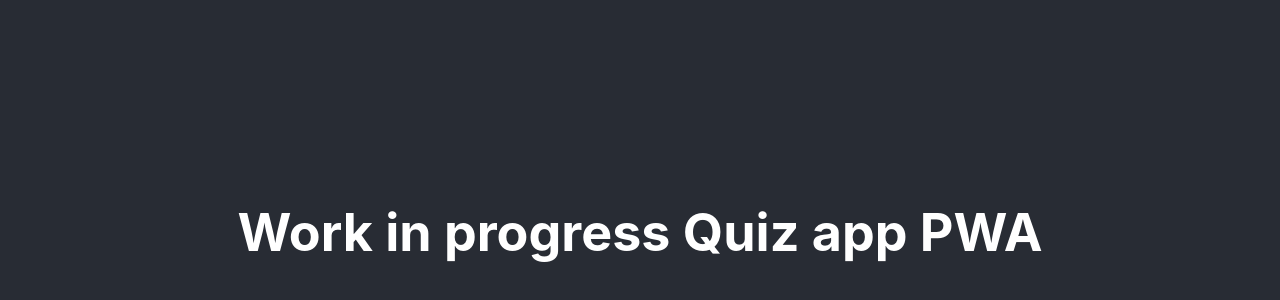
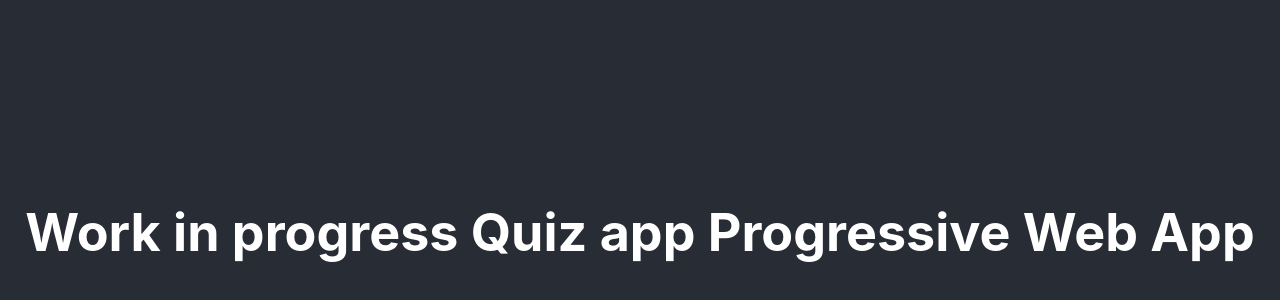
Before and after one commit to iMuhammadUmer/quiz-app-pwa, a React (Create React App) app: page / in a window 1280 px wide. Shown: the part 168-468 px from the top of the page. Built offline with nearby package versions, Linux system fonts and the light colour scheme.

Commit message:
Update App.js

```diff
--- a/src/App.js
+++ b/src/App.js
@@ -5,7 +5,7 @@ function App() {
   return (
     <div className="App">
       <header className="App-header">
-        <h1>Work in progress Quiz app PWA</h1>
+        <h1>Work in progress Quiz app Progressive Web App</h1>
       </header>
     </div>
   );
```
